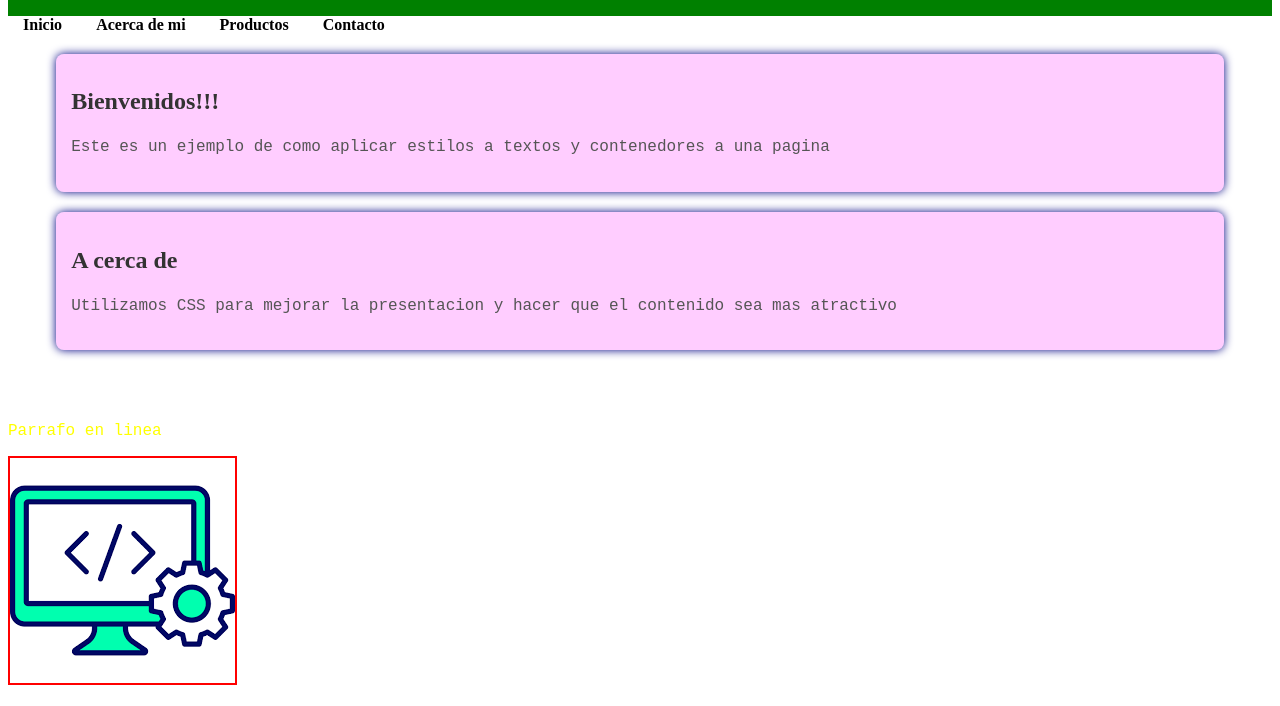
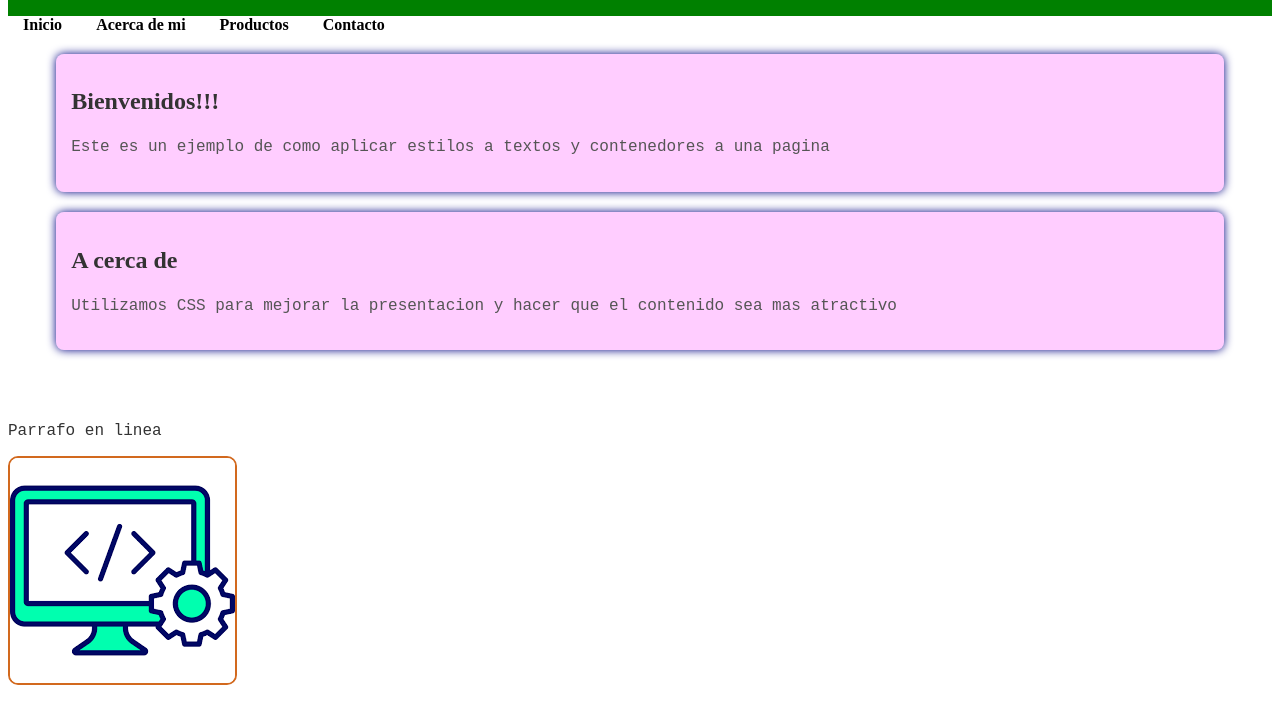
Before and after one commit to joer2/lab8, a plain HTML site: page index.html in a window 1280 px wide. Shown: the part 94-800 px from the top of the page. Drawn offline with Linux system fonts and the light colour scheme.

Commit message:
Se agregan nuevos cambios

```diff
--- a/estilos.css
+++ b/estilos.css
@@ -44,11 +44,13 @@ h1{
     font-size: 25px;
 }
 p{
-    color: yellow;
+    color: #333;
     font-family: 'Courier New', Courier, monospace;
 }
 img{
-    border: 2px solid red
+    border: 2px solid chocolate;
+    border-radius: 10px;
+    align-items: center;
 }
 h2{
     color: burlywood;
```
